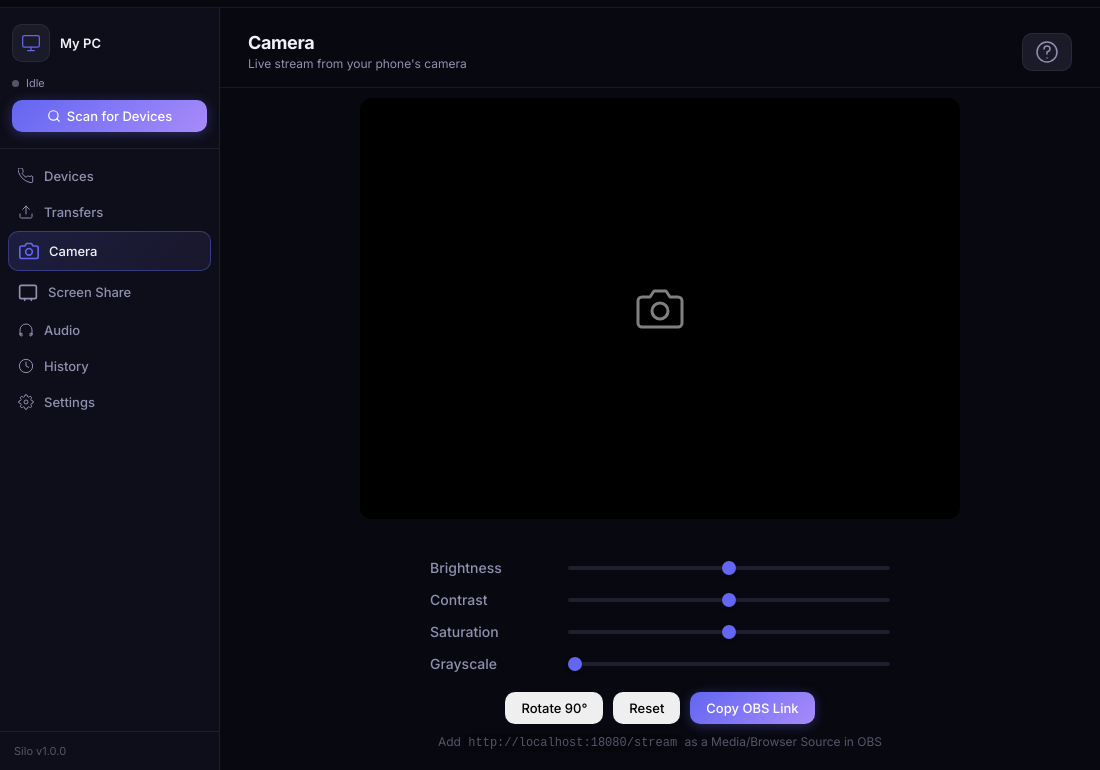
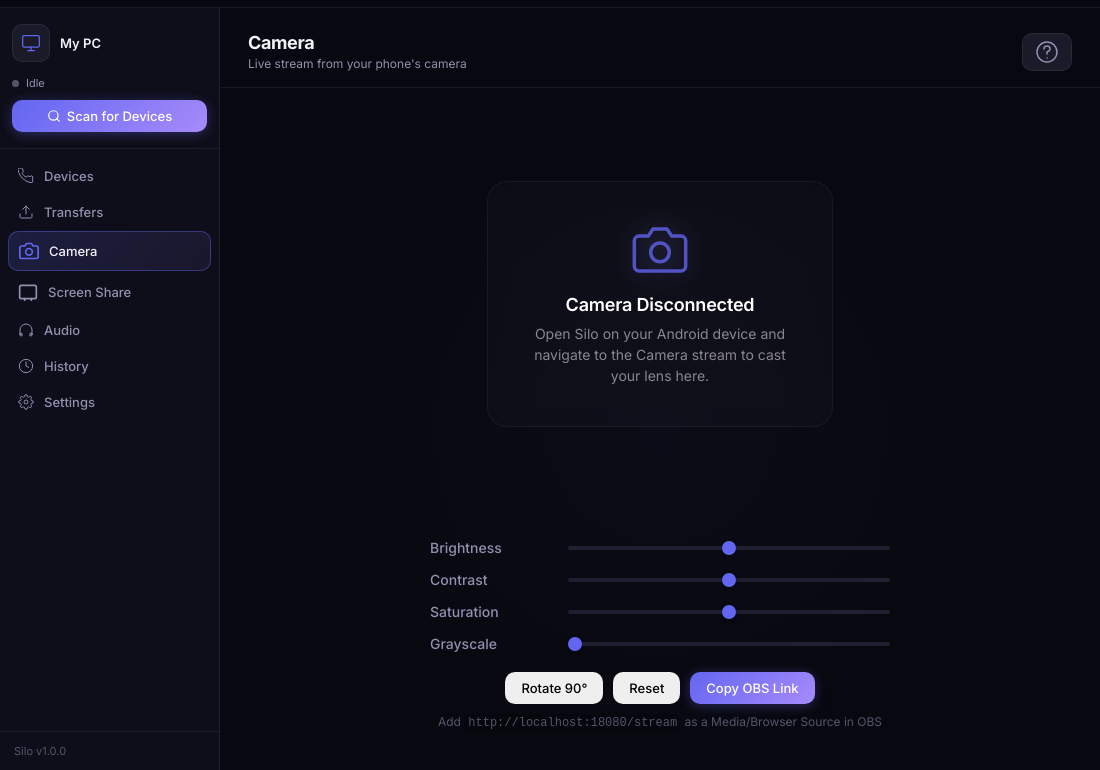
Before and after one commit to CandyRagi/silo-desktop, an Electron app: page index.html in a window 1100 px wide. Both pictures are taken after a click on the button "Camera". Shown: the part 30-800 px from the top of the page. Drawn offline with Linux system fonts and the light colour scheme; no server answers.

Commit message:
ui: polish layout spacing and visual tweaks

```diff
--- a/index.html
+++ b/index.html
@@ -155,15 +155,19 @@
         </button>
       </div>
 
-      <div id="camera-container" style="width:100%; height:calc(100% - 80px); display:flex; flex-direction:column; align-items:center; justify-content:center; gap: 20px; margin-top: 10px;">
-        <div style="flex: 1; min-height: 0; width: 80%; max-width: 600px; display:flex; align-items:center; justify-content:center; background: #000; border-radius: 12px; padding: 8px; position: relative; overflow: hidden;">
-          <!-- Placeholder Icon (visible by default) -->
-          <svg id="camera-placeholder" width="48" height="48" viewBox="0 0 24 24" fill="none" style="opacity: 0.5;">
-            <path d="M23 19a2 2 0 0 1-2 2H3a2 2 0 0 1-2-2V8a2 2 0 0 1 2-2h4l2-3h6l2 3h4a2 2 0 0 1 2 2z" stroke="#fff" stroke-width="1.5" stroke-linecap="round" stroke-linejoin="round"/>
-            <circle cx="12" cy="13" r="4" stroke="#fff" stroke-width="1.5"/>
-          </svg>
+      <div id="camera-container" style="width:100%; height:calc(100% - 80px); display:flex; flex-direction:column; align-items:center; justify-content:center; gap: 20px; padding: 20px 0; background: radial-gradient(circle at center, rgba(129, 140, 248, 0.03) 0%, transparent 60%);">
+        <div style="flex: 1; min-height: 0; width: 95%; max-width: 1200px; max-height: 85vh; display:flex; align-items:center; justify-content:center; background: transparent; border-radius: 12px; padding: 8px; position: relative; overflow: hidden;">
+          <!-- Premium Placeholder (visible by default) -->
+          <div id="camera-placeholder" class="empty-state">
+            <svg width="56" height="56" viewBox="0 0 24 24" fill="none">
+              <path d="M23 19a2 2 0 0 1-2 2H3a2 2 0 0 1-2-2V8a2 2 0 0 1 2-2h4l2-3h6l2 3h4a2 2 0 0 1 2 2z" stroke="currentColor" stroke-width="1.5" stroke-linecap="round" stroke-linejoin="round"/>
+              <circle cx="12" cy="13" r="4" stroke="currentColor" stroke-width="1.5"/>
+            </svg>
+            <h2 class="empty-title">Camera Disconnected</h2>
+            <p class="empty-desc">Open Silo on your Android device and navigate to the Camera stream to cast your lens here.</p>
+          </div>
           <!-- Actual Video Feed (hidden until data arrives) -->
-          <img id="camera-feed" style="display:none; position: absolute; max-width:100%; max-height:100%; border-radius:8px; object-fit:contain; transition: filter 0.1s;" />
+          <img id="camera-feed" style="display:none; position: absolute; max-width:100%; max-height:100%; border-radius:12px; object-fit:contain; transition: filter 0.1s; filter: drop-shadow(0 12px 48px rgba(129, 140, 248, 0.25));" />
         </div>
 
         <!-- Controls (always visible) -->
@@ -205,14 +209,20 @@
           <svg width="24" height="24" viewBox="0 0 24 24" fill="none"><circle cx="12" cy="12" r="10" stroke="currentColor" stroke-width="1.5"/><path d="M9 9c0-1.657 1.343-3 3-3s3 1.343 3 3c0 2-3 3-3 3v2m0 4h.01" stroke="currentColor" stroke-width="1.5" stroke-linecap="round"/></svg>
         </button>
       </div>
-      <div id="screen-container" style="width:100%; height:calc(100% - 80px); display:flex; flex-direction:column; align-items:center; justify-content:center; gap: 20px; padding: 20px 0;">
+      <div id="screen-container" style="width:100%; height:calc(100% - 80px); display:flex; flex-direction:column; align-items:center; justify-content:center; gap: 20px; padding: 20px 0; background: radial-gradient(circle at center, rgba(129, 140, 248, 0.03) 0%, transparent 60%);">
         <div style="flex: 1; min-height: 0; width: 95%; max-width: 1200px; max-height: 85vh; display:flex; align-items:center; justify-content:center; background: transparent; border-radius: 12px; padding: 8px; position: relative; overflow: hidden; margin-bottom: 10px;">
-          <!-- Placeholder Text (visible by default) -->
-          <div id="screen-placeholder" style="color: rgba(255,255,255,0.5); font-size: 16px; font-weight: 500;">
-            Nothing to share yet
+          <!-- Premium Placeholder (visible by default) -->
+          <div id="screen-placeholder" style="display:flex; flex-direction:column; align-items:center; justify-content:center; background: rgba(255,255,255,0.02); border: 1px solid rgba(255,255,255,0.05); padding: 40px 32px; border-radius: 20px; backdrop-filter: blur(10px); text-align: center;">
+            <svg width="56" height="56" viewBox="0 0 24 24" fill="none" style="color: #818cf8; opacity: 0.8; margin-bottom: 16px; filter: drop-shadow(0 0 12px rgba(129, 140, 248, 0.4));">
+              <rect x="3" y="4" width="18" height="16" rx="3" stroke="currentColor" stroke-width="1.5"/>
+              <path d="M3 15h18M8 20v2m8-2v2M9 22h6" stroke="currentColor" stroke-width="1.5" stroke-linecap="round" stroke-linejoin="round"/>
+              <circle cx="12" cy="10" r="2" stroke="currentColor" stroke-width="1.5"/>
+            </svg>
+            <h2 style="color: #fff; font-size: 18px; font-weight: 600; margin: 0 0 8px 0; letter-spacing: -0.2px;">Ready to Cast</h2>
+            <p style="color: rgba(255,255,255,0.5); font-size: 14px; margin: 0; max-width: 250px; line-height: 1.5;">Open Silo on your Android device and tap Start Sharing to cast your screen directly here.</p>
           </div>
           <!-- Actual Screen Feed (hidden until data arrives) -->
-          <img id="screen-feed" src="" style="display:none; position: absolute; max-width:100%; max-height:100%; border-radius:8px; object-fit:contain; transition: filter 0.1s;" />
+          <img id="screen-feed" src="" style="display:none; position: absolute; max-width:100%; max-height:100%; border-radius:12px; object-fit:contain; transition: filter 0.1s; filter: drop-shadow(0 12px 48px rgba(129, 140, 248, 0.25));" />
         </div>
       </div>
     </section>
--- a/styles.css
+++ b/styles.css
@@ -201,12 +201,14 @@ html, body {
   flex: 1;
   overflow: hidden;
   position: relative;
+  display: flex;
+  flex-direction: column;
 }
 
 .tab {
   display: none;
+  flex: 1;
   flex-direction: column;
-  height: 100%;
   overflow: hidden;
 }
 .tab.active { display: flex; }
@@ -265,12 +267,44 @@ html, body {
 
 /* ═══════════════════ EMPTY STATE ═══════════════════ */
 .empty-state {
-  flex: 1;
+  position: absolute;
+  top: 50%;
+  left: 50%;
+  transform: translate(-50%, -50%);
   display: flex; flex-direction: column; align-items: center; justify-content: center;
-  gap: 12px;
+  gap: 8px;
   color: var(--text-secondary);
   text-align: center;
-  padding: 40px;
+  padding: 40px 32px;
+  background: rgba(255,255,255,0.02);
+  border: 1px solid rgba(255,255,255,0.05);
+  border-radius: 20px;
+  backdrop-filter: blur(10px);
+  max-width: 400px;
+}
+
+.empty-state .empty-icon svg,
+.empty-state > svg:first-child {
+  color: var(--accent);
+  opacity: 0.8;
+  filter: drop-shadow(0 0 12px rgba(129, 140, 248, 0.4));
+  margin-bottom: 8px;
+}
+
+.empty-state h3, .empty-state .empty-title {
+  color: #fff;
+  font-size: 18px;
+  font-weight: 600;
+  margin: 0;
+  letter-spacing: -0.2px;
+}
+
+.empty-state p, .empty-state .empty-desc {
+  color: rgba(255,255,255,0.5);
+  font-size: 14px;
+  margin: 0;
+  max-width: 280px;
+  line-height: 1.5;
 }
 
 .empty-icon {
```
